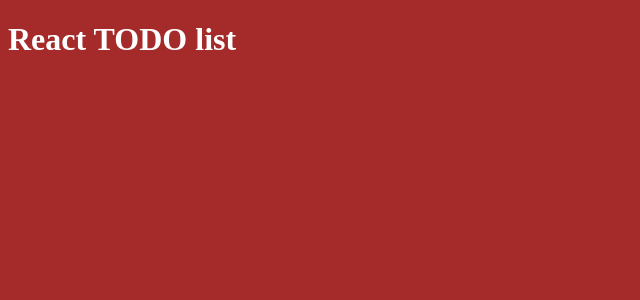
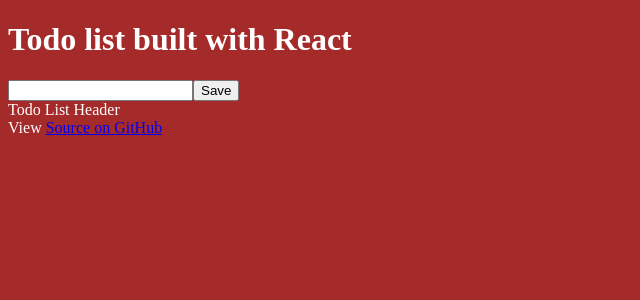
Before and after one commit to jupath/React-todo-list, a React app: page / in a window 1280 px wide. Shown: the top 300 px of the page, without its empty margins (0-640 px from the left). Built offline with nearby package versions, Linux system fonts and the light colour scheme.

Commit message:
Create components

```diff
--- a/package.json
+++ b/package.json
@@ -28,6 +28,7 @@
     "react-dom": "^16.2.0",
     "sass-loader": "^6.0.7",
     "style-loader": "^0.20.2",
+    "uuid": "^3.2.1",
     "webpack": "^4.1.1",
     "webpack-cli": "^2.0.10"
   },
--- a/src/App.js
+++ b/src/App.js
@@ -1,12 +1,38 @@
 import React, { Component } from 'react';
+import Header from './components/Header';
+import TodoForm from './components/TodoForm';
+import TodoList from './components/TodoList';
+import Footer from './components/Footer';
 
-export default class App extends Component {
+class App extends Component {
+
+  state = {
+    todos: []
+  }
+
+  saveTodoToList = todo => {
+    this.setState((prevState) => ({
+      todos: [
+        ...prevState.todos,
+        todo
+      ]
+    }));
+  }
 
   render() {
     return (
       <div>
-        <h1>React TODO list</h1>
+        <Header />
+        <TodoForm
+          saveTodoToList={this.saveTodoToList}
+        />
+        <TodoList
+          todos={this.state.todos}
+        />
+        <Footer />
       </div>
-    )
-  }
+    );
+  };
 }
+
+export default App;
--- /dev/null
+++ b/src/components/Footer.js
@@ -0,0 +1,9 @@
+import React from 'react';
+
+const Footer = () => (
+  <div>
+    View <a href="https://github.com/jupath/React-todo-list" target="_blank">Source on GitHub</a>
+  </div>
+);
+
+export default Footer;
--- /dev/null
+++ b/src/components/Header.js
@@ -0,0 +1,10 @@
+import React from 'react';
+
+const Header = () => (
+  <header>
+    <h1>Todo list built with React</h1>
+    <h3></h3>
+  </header>
+);
+
+export default Header;
--- /dev/null
+++ b/src/components/TodoForm.js
@@ -0,0 +1,45 @@
+import React, { Component } from 'react';
+import uuid from 'uuid';
+
+class TodoForm extends Component {
+
+  state = {
+    error: false
+  }
+
+  saveTodo = event => {
+    event.preventDefault();
+    const text = event.target.elements.addTodo.value;
+
+    if (text === '') {
+      this.setState(() => ({
+        error: 'Please, fill out the form!'
+      }));
+    } else {
+      const todo = {
+        id: uuid(),
+        text,
+        isDone: false
+      }
+      this.props.saveTodoToList(todo);
+      this.setState(() => ({
+        error: false
+      }));
+      event.target.elements.addTodo.value = '';
+    }
+  }
+
+  render() {
+    return (
+      <div>
+        <form onSubmit={this.saveTodo}>
+          <input type="text" name="addTodo" />
+          <button>Save</button>
+        </form>
+        { this.state.error && <p>{ this.state.error }</p> }
+      </div>
+    );
+  };
+}
+
+export default TodoForm;
--- /dev/null
+++ b/src/components/TodoList.js
@@ -0,0 +1,19 @@
+import React, { Component } from 'react';
+import TodoListHeader from './TodoListHeader';
+import TodoListItem from './TodoListItem';
+
+class TodoList extends Component {
+
+  render() {
+    return (
+      <div>
+        <TodoListHeader />
+        {
+          this.props.todos.map(todo => <TodoListItem {...todo} key={todo.id} />)
+        }
+      </div>
+    );
+  };
+}
+
+export default TodoList;
--- /dev/null
+++ b/src/components/TodoListHeader.js
@@ -0,0 +1,14 @@
+import React, { Component } from 'react';
+
+class TodoListHeader extends Component {
+
+  render() {
+    return (
+      <div>
+        Todo List Header
+      </div>
+    );
+  };
+}
+
+export default TodoListHeader;
--- /dev/null
+++ b/src/components/TodoListItem.js
@@ -0,0 +1,37 @@
+import React, { Component } from 'react';
+
+class TodoListItem extends Component {
+
+  state = {
+    edit: false,
+    isDone: this.props.isDone,
+    text: this.props.text
+  }
+
+  changeStatus = () => {
+    this.setState((prevState) => ({
+      isDone: !prevState.isDone
+    }));
+  }
+
+  handleClickEdit = () => {
+    this.setState((prevState) => ({
+      edit: !prevState.edit
+    }));
+  }
+
+  render() {
+
+    return (
+      <div>
+        <input type="checkbox" onChange={this.changeStatus} checked={this.state.isDone} />
+        {
+          this.state.edit ? <input type="text" value={this.props.text} /> : this.props.text
+        }
+        <button onClick={this.handleClickEdit}>edit</button>
+      </div>
+    )
+  }
+}
+
+export default TodoListItem;
```
Also changed, not shown: .babelrc, 1 other file (tests, documents, lock files or other folders).
